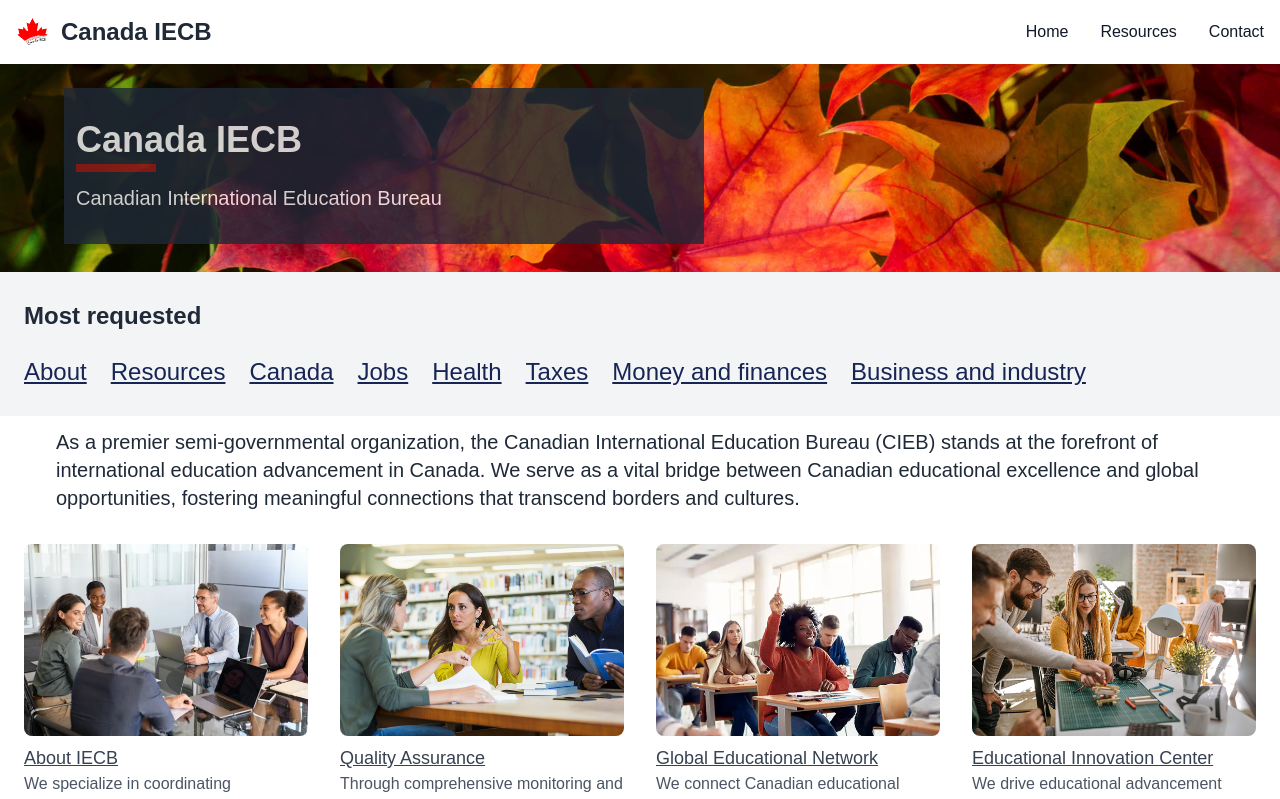
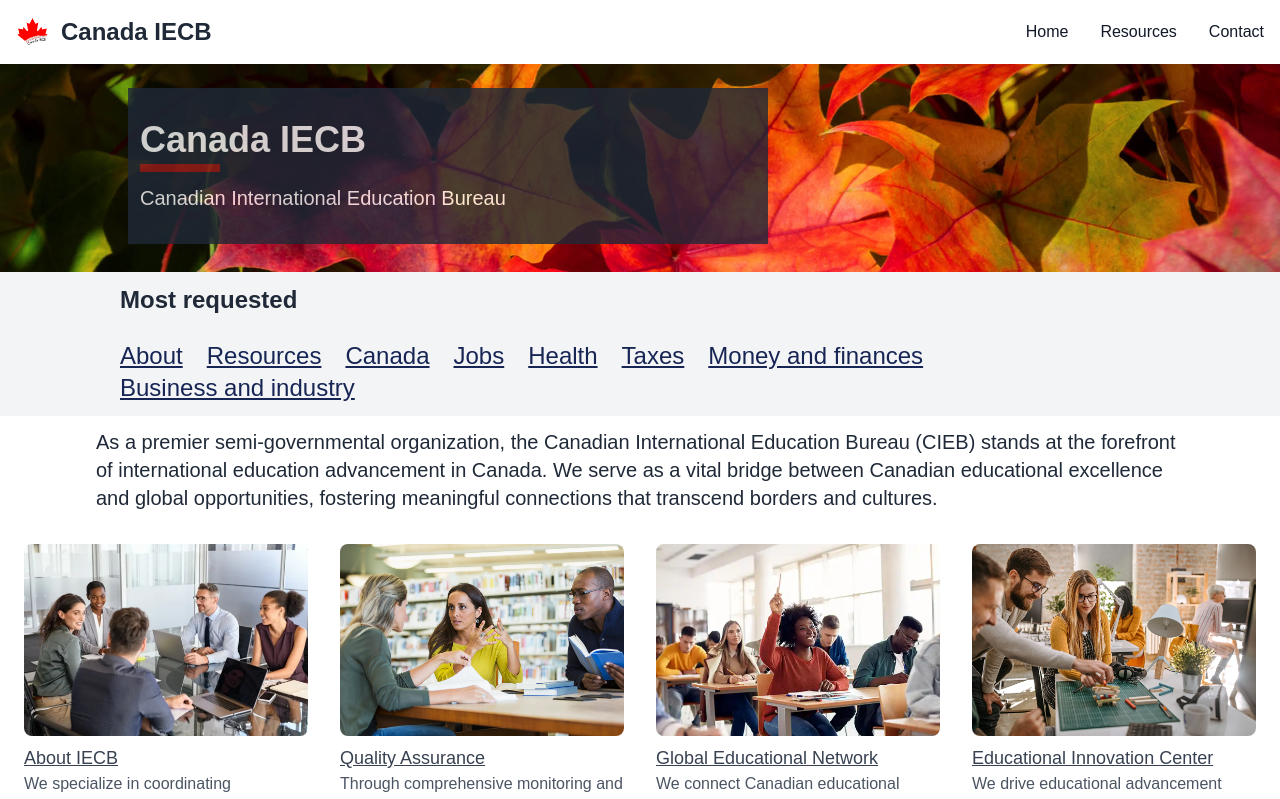
Before and after one commit to MIECUUOC/Canada-IECB, a Next.js app: page /en in a window 1280 px wide. Shown: the top 799 px of the page. Built offline with nearby package versions, Linux system fonts and the light colour scheme.

Commit message:
Updated 0.12

```diff
--- a/components/banner.tsx
+++ b/components/banner.tsx
@@ -2,7 +2,7 @@ export default function Banner() {
     return (
         <div className="w-full h-52 bg-white relative">
             <img className="w-full h-full " src="./bkg.jpg" alt="image"/>
-            <div className="absolute top-6 left-16 bg-gray-800 opacity-80 w-1/2 h-3/4 xx:w-full xx:left-0 xx:mx-1 xl:left-16 2xl:left-32 3xl:left-40 xl:mx-0 xl:w-1/2 flex justify-center text-white flex-col">
+            <div className="absolute top-6 left-16 md:left-16 lg:left-24 xl:left-32 2xl:left-44 3xl:left-56 bg-gray-800 opacity-80 w-1/2 h-3/4 xx:w-full xx:left-0 xx:mx-1 2xl:right-2/3 xl:mx-0 xl:w-1/2 flex justify-center text-white flex-col">
                 <h1 className="text-4xl font-bold text-white ml-3">
                     Canada IECB
                 </h1>
--- a/components/mainContent.tsx
+++ b/components/mainContent.tsx
@@ -3,7 +3,7 @@ import Link from "next/link";
 export default function MainContent() {
     return(
         <div className="bg-gray-100 w-full min-h-36 flex justify-center items-center">
-            <div className="container">
+            <div className="container 3xl:mx-24 2xl:mx-24 xl:mx-24 lg:mx-12 md:mx-6 sm:mx-0 xs:mx-0 xx:mx-0">
 
                 <h3 className="text-2xl text-gray-800 font-bold mb-6 mx-6">Most requested</h3>
 
--- a/components/mainOtherContent.tsx
+++ b/components/mainOtherContent.tsx
@@ -2,7 +2,7 @@ export default function MainOtherContent() {
     return (
         <div className="bg-white h-full w-full flex justify-center">
 
-            <div className="container mx-14 text-gray-800 text-xl mt-3">
+            <div className="container 3xl:mx-24 2xl:mx-24 xl:mx-24 lg:mx-12 md:mx-6 sm:mx-3 xx:mx-3 text-gray-800 text-xl mt-3">
                 As a premier semi-governmental organization, the Canadian International Education Bureau (CIEB) stands at the forefront of international education advancement in Canada. We serve as a vital bridge between Canadian educational excellence and global opportunities, fostering meaningful connections that transcend borders and cultures.
             </div>
         </div>
```
